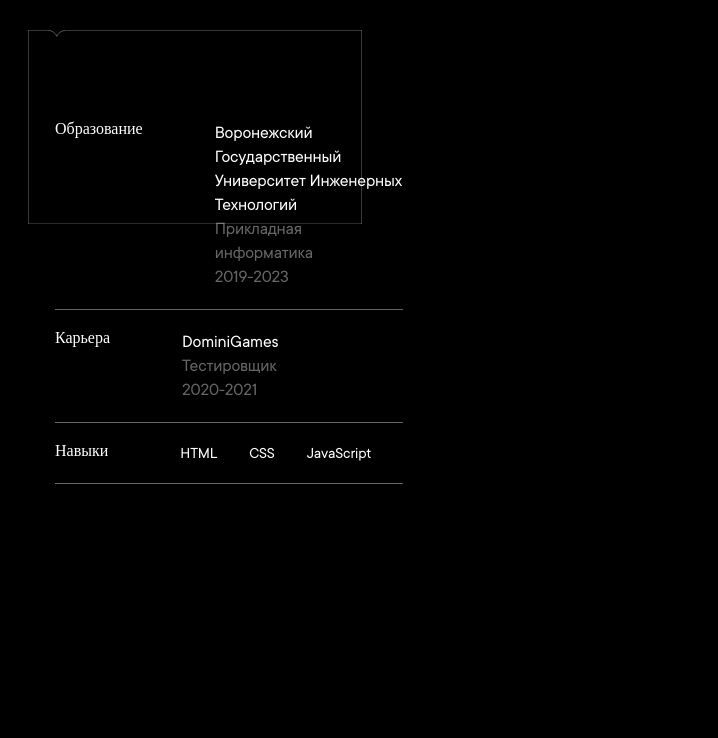
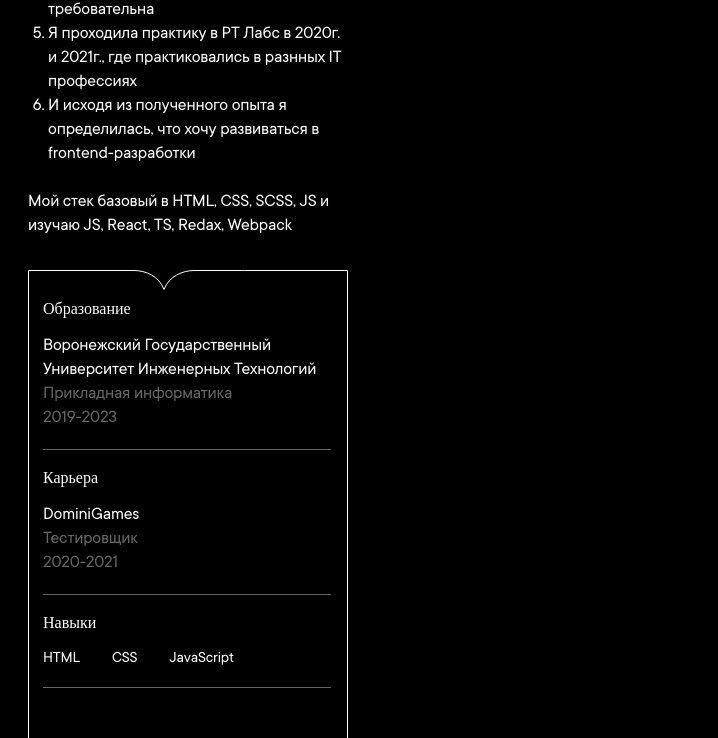
Before and after one commit to MaRiNaChursina/test_task_RedCollor_CV, a plain HTML site: page index.html in a window 768 px wide. Shown: the part 349-1087 px from the top of the page, 366-1084 px from the left, 718 px wide, since content can reach past the window. Before the commit the page ends 840 px from the top, so only its background shows below. Drawn offline with Linux system fonts and the light colour scheme; a web font is replaced by a local one.

Commit message:
media from 600px to 1100px

```diff
--- a/style.css
+++ b/style.css
@@ -24,7 +24,7 @@ body{
     left: auto;
     top:26px;
 }
-@media (max-width: 360px) {
+@media (max-width: 600px) {
     .logo{
         position: absolute;
         left: 20px;
@@ -40,7 +40,7 @@ main{
     margin: 40px;
 }
 
-@media (max-width: 360px) {
+@media (max-width: 600px) {
     main{
         display: flex;
         flex-direction: column;
@@ -54,7 +54,7 @@ main{
 
 }
 
-@media (max-width: 360px) {
+@media (max-width: 600px) {
     .about {
         margin-top: 90px;
     }
@@ -73,7 +73,7 @@ main{
     left: 171px;
 }
 
-@media (max-width: 360px) {
+@media (max-width: 600px) {
     .about__svg{
         position: absolute;
         top:395px;
@@ -97,7 +97,7 @@ main{
     margin-top: -29px;
 }
 
-@media (max-width: 360px) {
+@media (max-width: 600px) {
     .about__text{
         top:442.4px;
         height: 288px;
@@ -126,7 +126,7 @@ main{
     width: 255px;
     margin-left: -10px;
 }
-@media (max-width: 360px) {
+@media (max-width: 600px) {
     .connection__text{
         padding: 32px 0px;
         margin-left: 0px;
@@ -139,7 +139,7 @@ main{
     word-wrap: break-word;
     color: #ffffff;
 }
-@media (max-width: 360px) {
+@media (max-width: 600px) {
     .connection__text a,.connection__text p{
         width: 265px;
         word-wrap: break-word;
@@ -159,7 +159,7 @@ main{
     font-family: TT Commons;
 }
 
-@media (max-width: 360px) {
+@media (max-width: 600px) {
     .info{
         margin-top: 280px;
     }
@@ -175,7 +175,7 @@ main{
     letter-spacing: -0.18px;
 }
 
-@media (max-width: 360px) {
+@media (max-width: 1100px) {
     .info__text{
         width: 320px;
     }
@@ -201,10 +201,28 @@ main{
 
 }
 
-@media (max-width: 360px) {
+@media (max-width: 600px) {
     .info__cv-text{
         top:1330px;
         width: 288px;
+        margin-left: 15px;
+    }
+
+}
+
+@media ((min-width:601px) and (max-width: 900px)) {
+    .info__cv-text{
+        top:630px;
+        width: 288px;
+        margin-left: 15px;
+    }
+
+}
+
+@media ((min-width:901px) and (max-width: 1100px)) {
+    .info__cv-text{
+        top:630px;
+        width: 500px;
         margin-left: 15px;
     }
 
@@ -214,7 +232,7 @@ main{
     display: none;
 }
 
-@media (max-width: 360px) {
+@media (max-width: 600px) {
     .info__frame{
         display: none;
     }
@@ -228,6 +246,20 @@ main{
     }
 }
 
+@media ((min-width:601px) and (max-width: 900px)) {
+    .info__frame{
+        display: none;
+    }
+    .info__frame1, .info__frame2{
+        display: block;
+    }
+    .info__frame2{
+        position: absolute;
+        left: 500px;
+        right: auto;
+    }
+}
+
 .info__one {
     display: grid;
     grid-template-columns: 1fr 2fr;
@@ -235,7 +267,7 @@ main{
     padding: 20px 0px;
 }
 
-@media (max-width: 360px) {
+@media (max-width: 900px) {
     .info__one{
         display: block;
     }
@@ -256,7 +288,7 @@ main{
     letter-spacing: -0.18px;
 }
 
-@media (max-width: 360px) {
+@media (max-width: 900px) {
     .info__two{
         margin-top: 16px;
     }
@@ -275,7 +307,7 @@ main{
     letter-spacing: -0.16px;
     }
 
-@media (max-width: 360px) {
+@media (max-width: 900px) {
     .info__three{
         margin-top: 16px;
 
```
